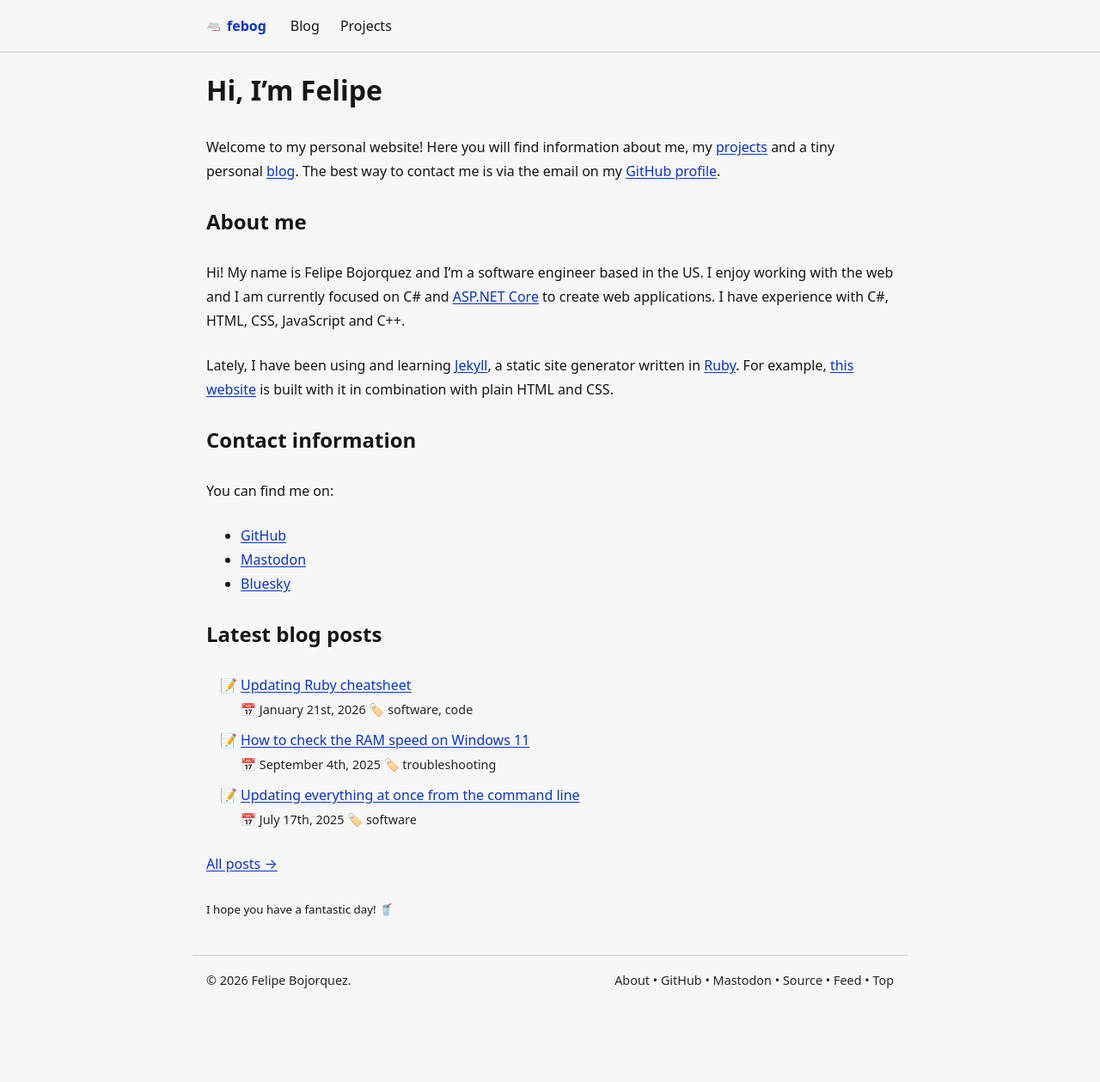
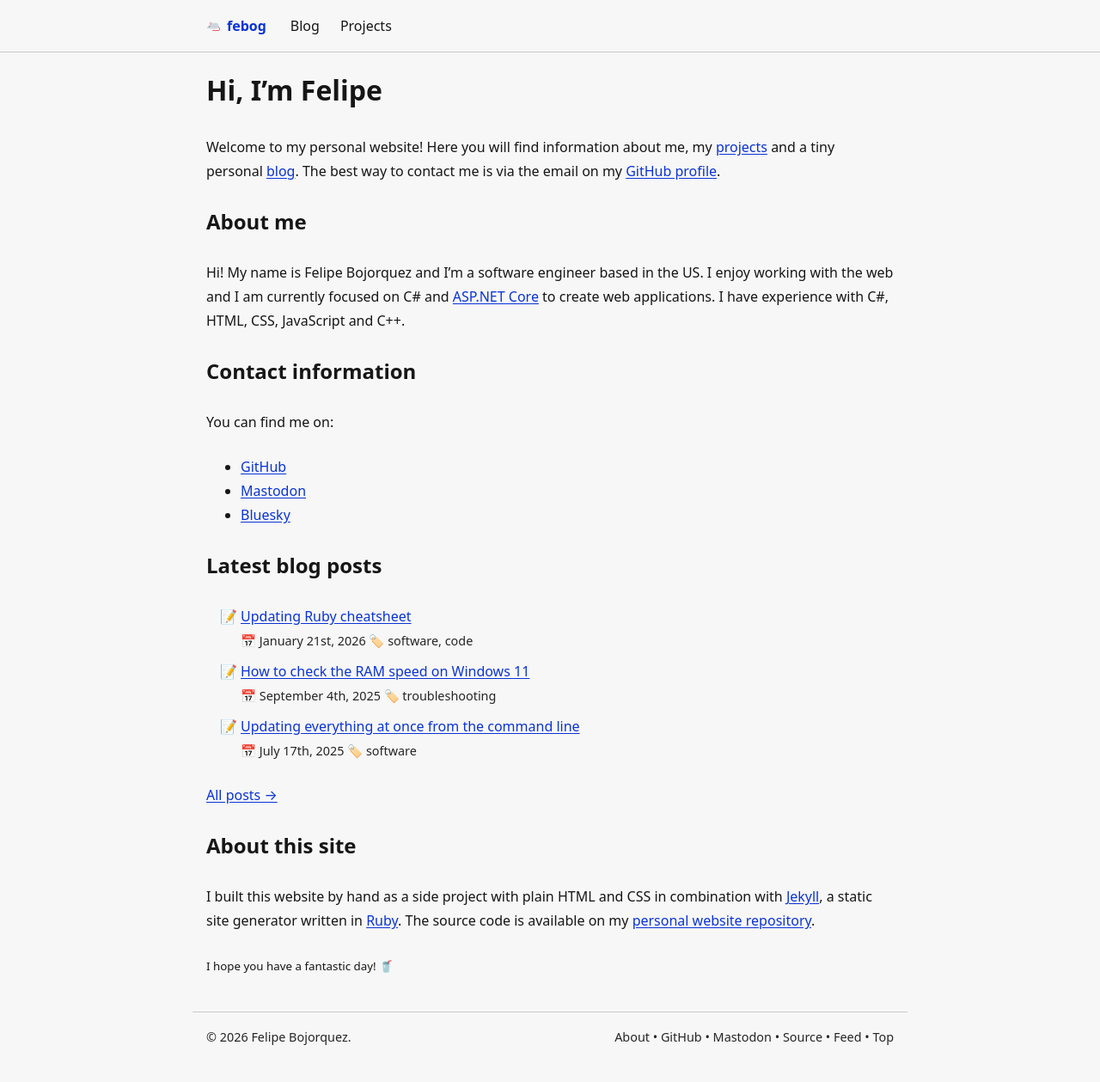
Before and after one commit to febog/website, a Jekyll site: the page built from src/index.md, in a window 1280 px wide. Shown: the whole page at 86% size. Built offline with Jekyll 4.4.1, drawn with Linux system fonts in a browser that asks for light colours; before the commit the page ends 1193 px from its top, so only the background shows below that.

Commit message:
Add 'About this site' section to homepage

```diff
--- a/src/index.md
+++ b/src/index.md
@@ -7,8 +7,6 @@ Welcome to my personal website! Here you will find information about me, my [pro
 ## About me
 
 Hi! My name is Felipe Bojorquez and I'm a software engineer based in the US. I enjoy working with the web and I am currently focused on C# and [ASP.NET Core](https://learn.microsoft.com/en-us/aspnet/core/overview) to create web applications. I have experience with C#, HTML, CSS, JavaScript and C++.
-
-Lately, I have been using and learning [Jekyll](https://jekyllrb.com/), a static site generator written in [Ruby](https://www.ruby-lang.org/en/). For example, [this website](https://github.com/febog/website) is built with it in combination with plain HTML and CSS.
 
 ## Contact information
 
@@ -28,4 +26,8 @@ You can find me on:
 
 [All posts →](/blog/years)
 
+## About this site
+
+I built this website by hand as a side project with plain HTML and CSS in combination with [Jekyll](https://jekyllrb.com/), a static site generator written in [Ruby](https://www.ruby-lang.org/en/). The source code is available on my [personal website repository](https://github.com/febog/website).
+
 <small>I hope you have a fantastic day! 🥤</small>
```
